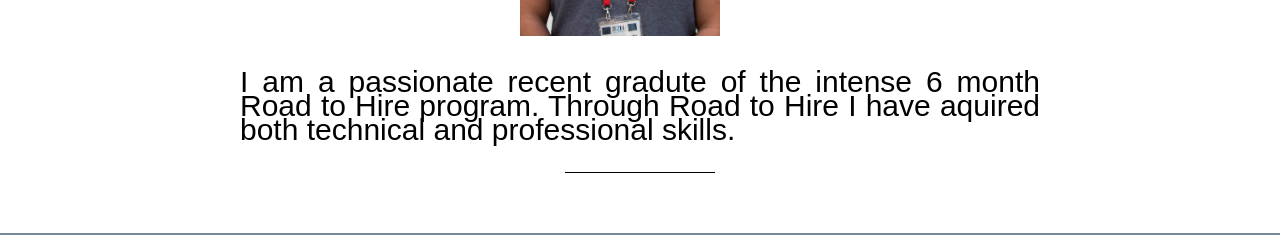
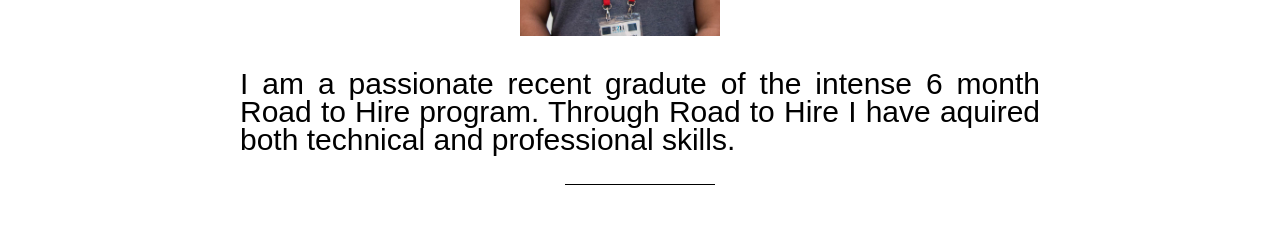
Before and after one commit to jjosee9/portfolio-JoseH, a React (Create React App) app: page / in a window 1280 px wide. Shown: the part 1290-1525 px from the top of the page. Built offline with nearby package versions, Linux system fonts and the light colour scheme.

Commit message:
fixed line spacing

```diff
--- a/src/App.css
+++ b/src/App.css
@@ -258,7 +258,7 @@
   font-family:'Source Sans Pro', sans-serif;
   font-weight:400;
   font-size:30px;
-  line-height:24px;
+  line-height:28px;
 }
 
 /* Home Section - Title */
```
